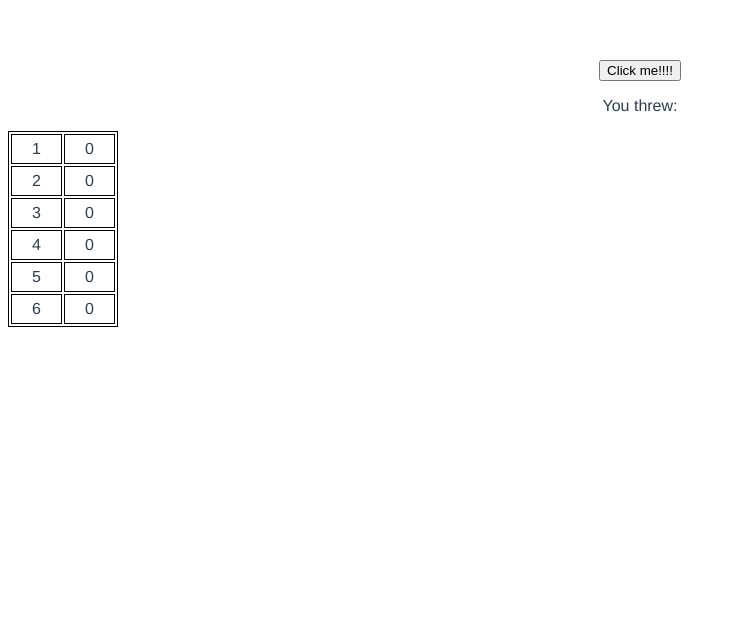
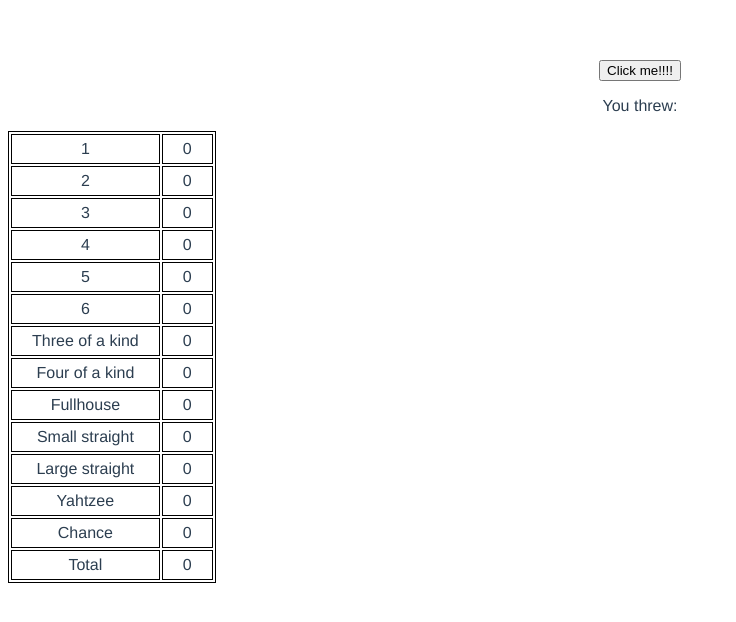
Before and after one commit to RobKuijlenburg/yahtzee-vue, a Vue app: page / in a window 1280 px wide. Shown: the top 622 px of the page, without its empty margins (0-736 px from the left). Built offline with nearby package versions, Linux system fonts and the light colour scheme.

Commit message:
Added checks for straights and kinds

```diff
--- a/src/components/Waterparks.vue
+++ b/src/components/Waterparks.vue
@@ -6,7 +6,7 @@
         You threw:
       </p>
       <table>
-        <tr v-for="(dice, index) in diceArray" :key="dice-{index}">
+        <tr v-for="(dice, index) in diceArray" :key="index">
           <td>
             {{index}}
           </td>
@@ -14,6 +14,79 @@
             {{dice}}
           </td>
         </tr>
+
+        <tr>
+          <td>
+            Three of a kind
+          </td>
+          <td>
+            {{containsThreeOfAKind}}
+          </td>
+        </tr>
+
+        <tr>
+          <td>
+            Four of a kind
+          </td>
+          <td>
+            {{containsFourOfAKind}}
+          </td>
+        </tr>
+
+        <tr>
+          <td>
+            Fullhouse
+          </td>
+          <td>
+            {{containsFullHouse}}
+          </td>
+        </tr>
+
+        <tr>
+          <td>
+            Small straight
+          </td>
+          <td>
+            {{getSmStraightScore}}
+          </td>
+        </tr>
+
+        <tr>
+          <td>
+            Large straight
+          </td>
+          <td>
+            {{getLgStraightScore}}
+          </td>
+        </tr>
+
+        <tr>
+          <td>
+            Yahtzee
+          </td>
+          <td>
+            {{containsYahtzee}}
+          </td>
+        </tr>
+
+        <tr>
+          <td>
+            Chance
+          </td>
+          <td>
+            {{getChance}}
+          </td>
+        </tr>
+
+        <tr>
+          <td>
+            Total
+          </td>
+          <td>
+            {{getTotal}}
+          </td>
+        </tr>
+
       </table>
 
     </div>
@@ -30,20 +103,26 @@
   data() {
     return {
       diceArray: {},
-    }
+      straightCheck: [],
+      semiTotal: 0,
+      total: 0
+    };
+
   },
 
   methods: {
-    clearDice() {
-      this.diceArray={};
-    },
-
     throwDice() {
           for (let i = 0 ; i < 5 ; i++) {
           var dice = Math.floor(Math.random()*DICE_SIDES) + 1;
           this.diceArray[dice]++;
+          this.semiTotal += dice;
+          this.straightCheck.push(dice);
       }
+      this.straightCheck.sort();
+      this.total = this.semiTotal + this.containsThreeOfAKind + this.containsFullHouse + this.containsFourOfAKind + this.containsYahtzee + this.getSmStraightScore + this.getLgStraightScore;
       console.log(this.diceArray);
+      console.log(this.semiTotal);
+      console.log(this.straightCheck)
     },
 
     resetThrows() {
@@ -51,30 +130,8 @@
             for (let side = 1; side <= DICE_SIDES; side++) {
                 this.$set(this.diceArray, side, 0)
             }
+            console.log(this.diceArray);
     },
-
-    fullHouse(obj, key){
-        if(Object.keys(obj).includes(key)){
-          console.log('full house');
-        }
-
-    },
-
-    getSmStraightScore() {
-        let joinDices = this.diceArray.join('');
-        let repDices = joinDices.toString().replace(/(.)\1/,'$1');
-        let x = (/1234|2345|3456/.test(repDices));
-        console.log('Small straight');
-        return x ? 30 : 0;
-    },
-
-    getLgStraightScore() {
-        let joinDices = this.diceArray.join('');
-        let repDices = joinDices.toString().replace(/(.)\1/,'$1');
-        let x = (/12345|23456/.test(repDices));
-        console.log('Large Straight');
-        return x ? 40 : 0;
-    }
   },
 
   props: {
@@ -84,8 +141,68 @@
     containsFullHouse() {
       // return it so it can be processed
       // add logic: Object.values(this.diceArray) ....
-      Object.values(this.diceArray).includes(3 && 2)
-      return console.log('fullhouse');
+      if(Object.values(this.diceArray).includes(3) && Object.values(this.diceArray).includes(2)){
+        return 25;
+      } else {
+        return 0;
+      }
+    },
+
+    containsThreeOfAKind() {
+      if (Object.values(this.diceArray).includes(3)){
+        return this.semiTotal;
+      } else {
+        return 0;
+      }
+    },
+
+    containsFourOfAKind() {
+      if (Object.values(this.diceArray).includes(4)){
+        return this.semiTotal;
+      } else {
+        return 0;
+      }
+    },
+
+    getSmStraightScore() {
+        let joinDices = this.straightCheck.join('');
+        let repDices = joinDices.toString().replace(/(.)\1/,'$1');
+        let x = (/1234|2345|3456/.test(repDices));
+        if (x === true) {
+           console.log('Small straight');
+          return 30;
+        } else {
+          return 0;
+        }
+
+    },
+
+    getLgStraightScore() {
+        let joinDices = this.straightCheck.join('');
+        let repDices = joinDices.toString().replace(/(.)\1/,'$1');
+        let x = (/12345|23456/.test(repDices));
+        if (x === true) {
+          console.log('Large straight');
+          return 40;
+        } else {
+          return 0;
+        }
+    },
+
+    containsYahtzee() {
+      if (Object.values(this.diceArray).includes(5)){
+        return 50;
+      } else {
+        return 0;
+      }
+    },
+
+    getChance() {
+      return this.semiTotal;
+    },
+
+    getTotal(){
+      return this.total;
     }
   },
 
```
